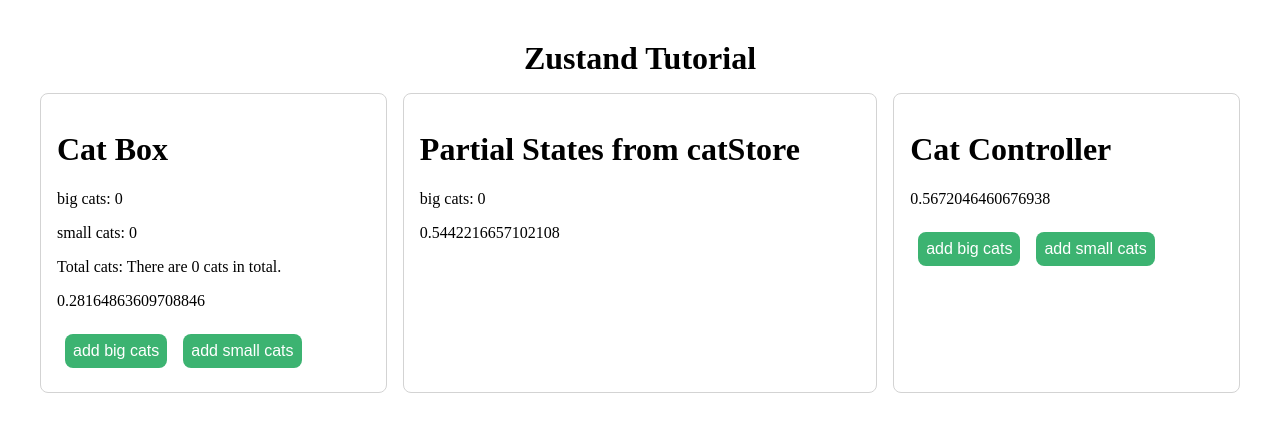
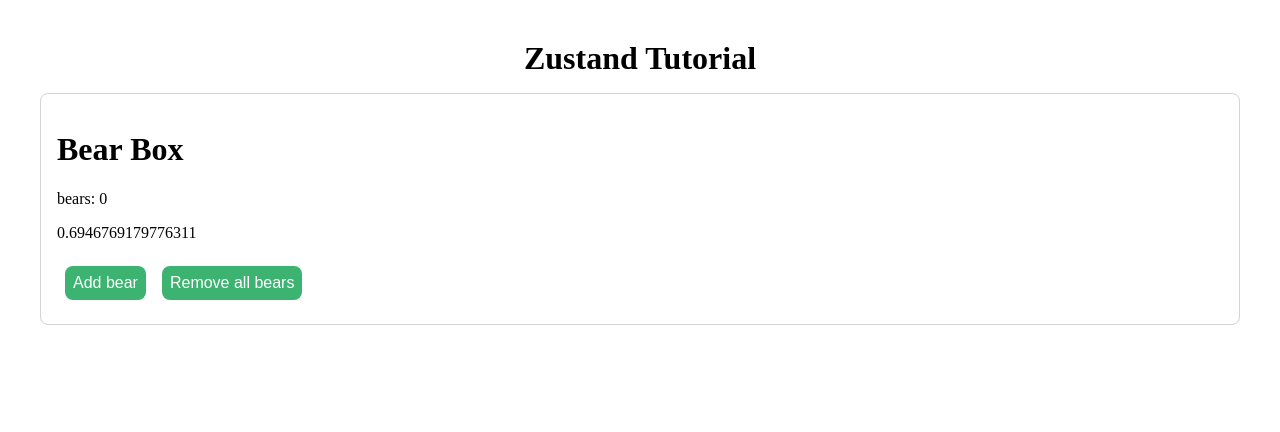
Before and after one commit to I-m-sleeping/kanban-zustand, a React (Vite) app: page / in a window 1280 px wide. Shown: the top 432 px of the page. Built offline with nearby package versions, Linux system fonts and the light colour scheme.

Commit message:
use devtools of redux

```diff
--- a/src/App.tsx
+++ b/src/App.tsx
@@ -1,15 +1,11 @@
-import CatBox from "./components/CatBox"
-import CatBox2 from "./components/CatBox2"
-import CatController from "./components/CatController"
+import BearBox from "./components/BearBox"
 
 function App() {
   return (
     <div className="container">
       <h1>Zustand Tutorial</h1>
       <div>
-        <CatBox/>
-        <CatBox2/>
-        <CatController/>
+        <BearBox/>
       </div>
     </div>
   )
--- a/src/stores/bearStore.ts
+++ b/src/stores/bearStore.ts
@@ -1,4 +1,5 @@
 import { create } from "zustand";
+import { devtools } from "zustand/middleware";
 
 type TBearStoreState = {
   bears: number;
@@ -6,8 +7,12 @@
   removeAllBears: () => void;
 }
 
-export const useBearStore = create<TBearStoreState>()((set) => ({
-  bears: 0,
-  increasePopulation: () => set((state) => ({ bears: state.bears + 1 })),
-  removeAllBears: () => set ({ bears: 0 }),
-}))
+export const useBearStore = create<TBearStoreState>()(
+  devtools((set) => ({
+    bears: 0,
+    increasePopulation: () => set((state) => ({ bears: state.bears + 1 })),
+    removeAllBears: () => set ({ bears: 0 }),
+  }), {
+    enabled: true, // false dont use devtools
+  })
+)
```
